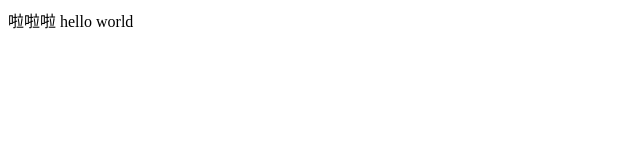
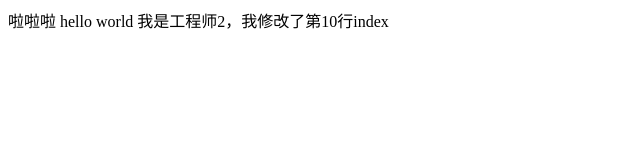
Before and after one commit to chengxuerong/1507B, a plain HTML site: page index.html in a window 1280 px wide. Shown: the whole page, without its empty margins (0-640 px from the left). Drawn offline with Linux system fonts and the light colour scheme.

Commit message:
2修改了index

```diff
--- a/index.html
+++ b/index.html
@@ -7,5 +7,6 @@
 <body>
 	啦啦啦
 	hello world
+	我是工程师2，我修改了第10行index
 </body>
 </html>
```
